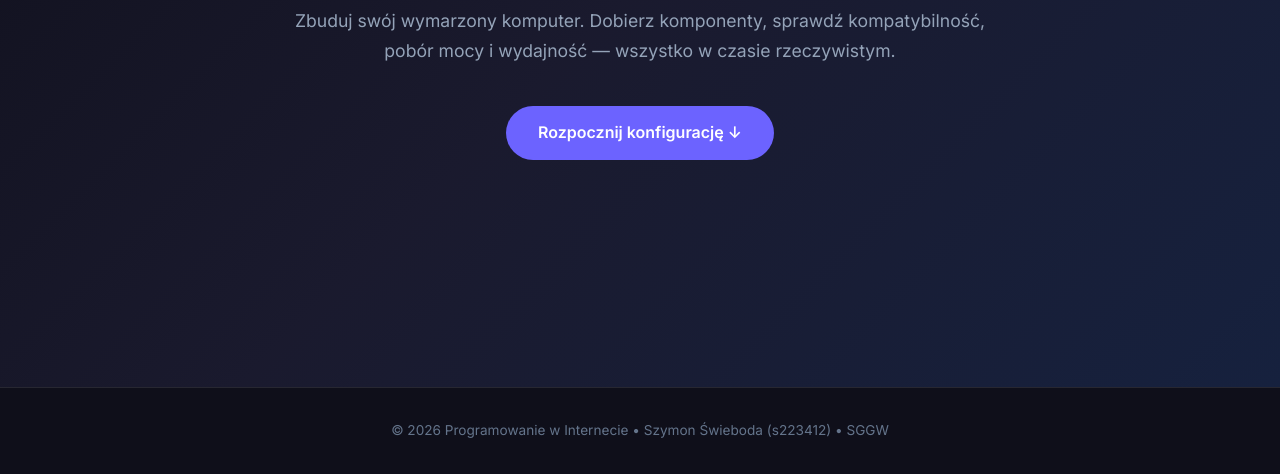
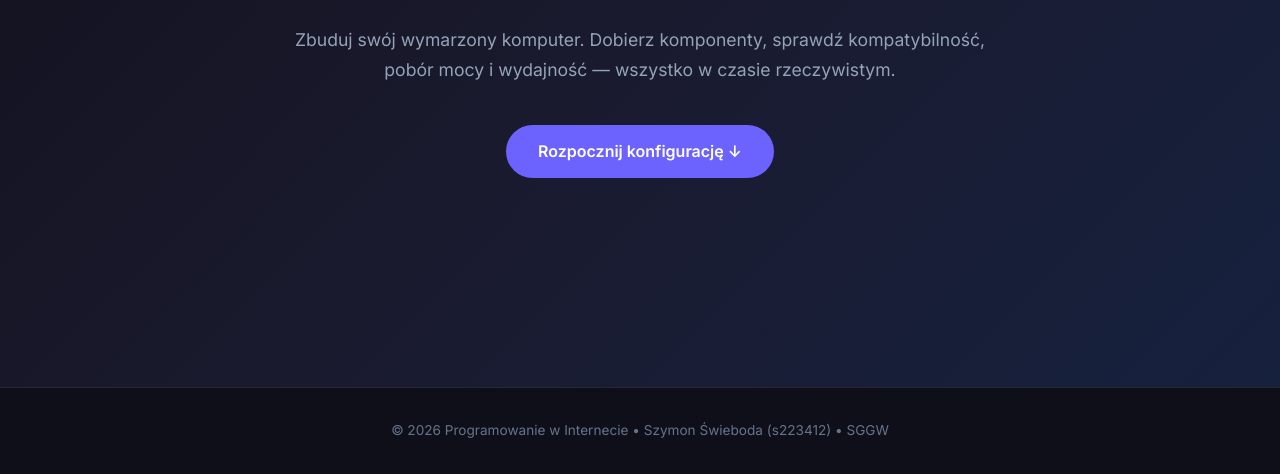
Before and after one commit to Szymon851/Projekt_Strona, a plain HTML site: page index.html in a window 1280 px wide. Shown: the part 477-951 px from the top of the page. Drawn offline with nearby package versions, Linux system fonts and the light colour scheme.

Commit message:
Dodanie normalize.css oraz napisu o przechowywaniu danych

```diff
--- a/index.html
+++ b/index.html
@@ -9,7 +9,8 @@
     <link rel="preconnect" href="https://fonts.googleapis.com">
     <link rel="preconnect" href="https://fonts.gstatic.com" crossorigin>
     <link href="https://fonts.googleapis.com/css2?family=Inter:wght@400;500;600;700&display=swap" rel="stylesheet">
-    <link rel="stylesheet" href="style.css?v=4">
+    <link rel="stylesheet" href="https://cdnjs.cloudflare.com/ajax/libs/normalize/8.0.1/normalize.min.css">
+    <link rel="stylesheet" href="style.css?v=5">
 </head>
 
 <body>
@@ -260,6 +261,9 @@
                 <button type="submit" class="btn btn--primary btn--glow btn--full" id="btn-order">
                     Złóż zamówienie &#10003;
                 </button>
+                <p style="font-size: 0.75rem; color: #64748b; text-align: center; margin-top: 10px;">
+                    Administratorem Twoich danych osobowych jest PC Builder. Dane podane w formularzu będą przetwarzane wyłącznie w celu realizacji zamówienia.
+                </p>
                 <div class="order-confirmation" id="order-confirmation"></div>
             </form>
         </section>
```
